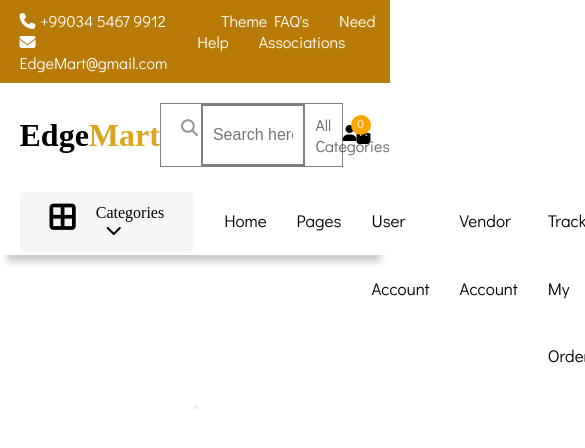
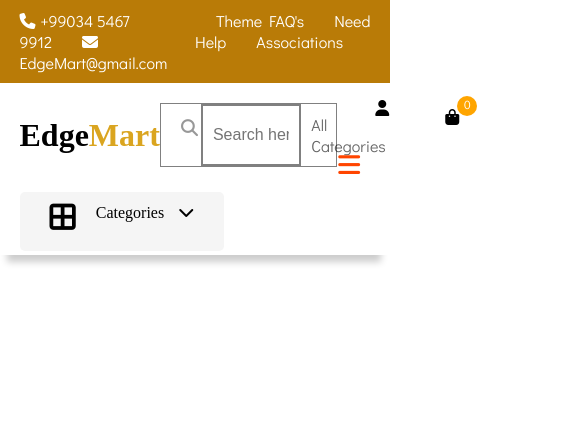
Before and after one commit to Abdirino/EdgeMart-E-Commerce, a React (Create React App) app: page / in a window 390 px wide. Shown: the top 448 px of the page, 585 px wide, since content can reach past the window. Built offline with nearby package versions, Linux system fonts and the light colour scheme; a web font is replaced by a local one.

Commit message:
REVAMP ... kinda 🤷‍♂️

```diff
--- a/src/App.css
+++ b/src/App.css
@@ -47,3 +47,22 @@
 .RText{
   text-align: right;
 }
+input, button{
+  border: none;
+  outline: none;
+  background-color: none;
+}
+.row{
+  width: 50%;
+}
+.icon_circle{
+  width: 50px; height: 50px;
+  line-height: 5px;
+  background-color: white;
+  margin-left: 20px;
+   text-align: center;
+   border-radius: 50%;
+}
+.boxShadow{
+  box-shadow: 0px 0px 10px 0px rgba(0, 0, 0, 0.1);
+}
--- a/src/App.js
+++ b/src/App.js
@@ -1,17 +1,18 @@
 import "./App.css";
-import { BrowserRouter as Router, Routes, Route } from "react-router-dom";
+import { BrowserRouter, Routes, Route } from "react-router-dom";
 import Header from "./Components/Header/Header";
+import Page from "./Pages/Page";
 
 function App() {
   return (
     <>
       <div className="App">
-        <Router>
+        <BrowserRouter>
           <Header />
           <Routes>
-            <Route path="/" exact></Route>
+            <Route path="/" element={<Page />} />
           </Routes>
-        </Router>
+        </BrowserRouter>
       </div>
     </>
   );
--- a/src/Components/Header/header.css
+++ b/src/Components/Header/header.css
@@ -74,7 +74,9 @@
 .search .f_flex{
     justify-self: end;
 }
+
 /*-------Search--------*/
+
 .categories{
     background-color: whitesmoke;
     padding: 0 30px;
@@ -116,3 +118,63 @@
 .open{
     display: none;
 }
+.search.active{
+    height: 12vh;
+    position: fixed;
+    top: 0;
+    z-index: 1000;
+    width: 100%;
+    background-color: white;
+    box-shadow: -1px 11px 24px -11px rgba(0, 0, 0, 0.3);
+    transition: 0.3s ease;
+}
+
+@media(max-width: 780px){
+    .header ul {
+        padding-top: 30px;
+    }
+    .nav-links-MobilMenu{
+        position: absolute;
+        display: block;
+        list-style-type: none;
+        left: 0; top: 0;
+        transition: 0.3s ease;
+        width: 100%;
+        background-color: white;
+        z-index: 888;
+        box-shadow: rgba(50, 50, 90, 0.25) 0 50px 100px -20px rgba(0, 0, 0, 0.2);
+    }
+    .header ul li{
+        width: 100%;
+        transition: 0.4s ease-in-out;
+        text-transform: uppercase;
+        line-height: 70px;
+    }
+    .header .link{
+        display: none;
+    }
+    .close, .open{
+        position: absolute;
+        top: 35px; right: 20px;
+        color: orangered;
+        display: block;
+        font-size: 25px;
+        z-index: 999;
+    }
+    .open{
+        top: 18%;
+        right: 30px;
+    }
+    .close{
+        right: 45%;
+    }
+    .close .home-btn{
+        background: brown;
+        color: orange;
+        border-radius: 50%;
+        padding: 0;
+        width: 60px;
+        height: 60px;
+        line-height: 60px;
+    }
+}
--- a/src/Components/Search/Search.jsx
+++ b/src/Components/Search/Search.jsx
@@ -2,6 +2,10 @@
 import { Link } from 'react-router-dom'
 
 const Search = () => {
+  window.addEventListener("scroll",function(){
+    const search = this.document.querySelector('.search')
+    search.classList.toggle("active", window.scrollY > 100)
+  })
   return (
     <>
       <section className="search">
@@ -21,7 +25,7 @@
             <i className='fa fa-user icon_circle'></i>
             <div className="cart">
               <Link to='/cart'>
-                <i className='fa fa-shopping-bag icon-circle'></i>
+                <i className='fa fa-shopping-bag icon_circle'></i>
                 <span>0</span>
               </Link>
             </div>
--- /dev/null
+++ b/src/Pages/Page.jsx
@@ -0,0 +1,12 @@
+import React from "react";
+import Home from "../mainpage/Home";
+
+const Page = () => {
+  return (
+    <>
+      <Home />
+    </>
+  );
+};
+
+export default Page;
--- a/src/index.css
+++ /dev/null
@@ -1,13 +0,0 @@
-body {
-  margin: 0;
-  font-family: -apple-system, BlinkMacSystemFont, 'Segoe UI', 'Roboto', 'Oxygen',
-    'Ubuntu', 'Cantarell', 'Fira Sans', 'Droid Sans', 'Helvetica Neue',
-    sans-serif;
-  -webkit-font-smoothing: antialiased;
-  -moz-osx-font-smoothing: grayscale;
-}
-
-code {
-  font-family: source-code-pro, Menlo, Monaco, Consolas, 'Courier New',
-    monospace;
-}
--- a/src/index.js
+++ b/src/index.js
@@ -1,17 +1,8 @@
-import React from 'react';
-import ReactDOM from 'react-dom/client';
-import './index.css';
-import App from './App';
-import reportWebVitals from './reportWebVitals';
+import React from "react";
+import ReactDOM from "react-dom/client";
+import App from "./App";
 
-const root = ReactDOM.createRoot(document.getElementById('root'));
+const root = ReactDOM.createRoot(document.getElementById("root"));
 root.render(
-  <React.StrictMode>
-    <App />
-  </React.StrictMode>
+  <App />
 );
-
-// If you want to start measuring performance in your app, pass a function
-// to log results (for example: reportWebVitals(console.log))
-// or send to an analytics endpoint. Learn more: https://bit.ly/CRA-vitals
-reportWebVitals();
--- /dev/null
+++ b/src/mainpage/Home.jsx
@@ -0,0 +1,17 @@
+import React from "react";
+import "./home.css";
+import Slider from "./Slider";
+
+const Home = () => {
+  return (
+    <>
+      <section className="home">
+        <div className="container">
+            <Slider />
+        </div>
+      </section>
+    </>
+  );
+};
+
+export default Home;
--- /dev/null
+++ b/src/mainpage/Slider.jsx
@@ -0,0 +1,16 @@
+import React from "react";
+import SliderCard from "./SliderCard";
+
+const Slider = () => {
+  return (
+    <>
+      <section className="homeSlide contentWidth">
+        <div className="container">
+          <SliderCard />
+        </div>
+      </section>
+    </>
+  );
+};
+
+export default Slider;
--- /dev/null
+++ b/src/mainpage/SliderCard.jsx
@@ -0,0 +1,15 @@
+import React from "react";
+
+const SliderCard = () => {
+  return (
+    <>
+      <div className="box top">
+        <div className="left">
+            <h1>{}</h1>
+        </div>
+      </div>
+    </>
+  );
+};
+
+export default SliderCard;
--- a/src/reportWebVitals.js
+++ /dev/null
@@ -1,13 +0,0 @@
-const reportWebVitals = onPerfEntry => {
-  if (onPerfEntry && onPerfEntry instanceof Function) {
-    import('web-vitals').then(({ getCLS, getFID, getFCP, getLCP, getTTFB }) => {
-      getCLS(onPerfEntry);
-      getFID(onPerfEntry);
-      getFCP(onPerfEntry);
-      getLCP(onPerfEntry);
-      getTTFB(onPerfEntry);
-    });
-  }
-};
-
-export default reportWebVitals;
```
Also changed, not shown: src/mainpage/home.css (added).
